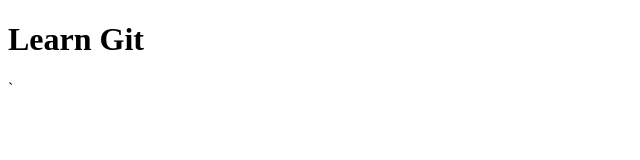
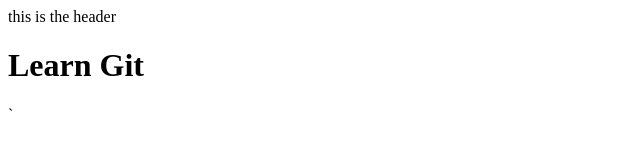
Before and after one commit to huyNguyen12620/git-bc28, a plain HTML site: page index.html in a window 1280 px wide. Shown: the whole page, without its empty margins (0-640 px from the left). Drawn offline with Linux system fonts and the light colour scheme.

Commit message:
finish header

```diff
--- a/index.html
+++ b/index.html
@@ -7,6 +7,9 @@
     <title>Document</title>
 </head>
 <body>
+    <header>
+        this is the header
+    </header>
     <h1>Learn Git</h1>
 </body>
 </html>
```
Also changed, not shown: note.txt.
